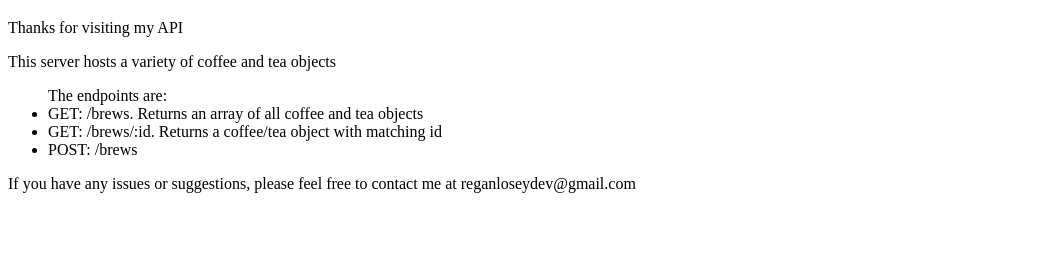
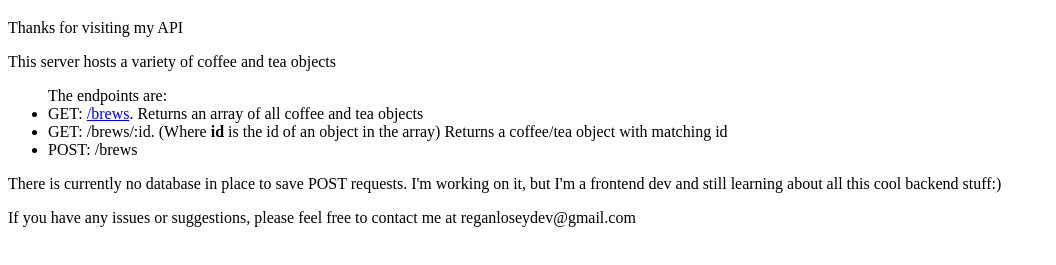
Before and after one commit to reganlosey/brewed_to_serve, a website: page index.html in a window 1280 px wide. Shown: the part 61-326 px from the top of the page, without its empty margins (0-1056 px from the left). Drawn offline with Linux system fonts and the light colour scheme.

Commit message:
Update index.html with link to /brews

```diff
--- a/index.html
+++ b/index.html
@@ -13,10 +13,11 @@
   <p>Thanks for visiting my API</p>
   <p>This server hosts a variety of coffee and tea objects</p>
   <ul>The endpoints are:
-    <li>GET: /brews. Returns an array of all coffee and tea objects</li>
-    <li>GET: /brews/:id. Returns a coffee/tea object with matching id</li>
+    <li>GET: <a href="https://brewedtoserve.herokuapp.com/brews" target="_blank" rel="noreferrer">/brews</a>. Returns an array of all coffee and tea objects</li>
+    <li>GET: /brews/:id. (Where <strong>id</strong> is the id of an object in the array) Returns a coffee/tea object with matching id</li>
     <li>POST: /brews</li>
   </ul>
+  <p>There is currently no database in place to save POST requests. I'm working on it, but I'm a frontend dev and still learning about all this cool backend stuff:)</p>
   <p>If you have any issues or suggestions, please feel free to contact me at reganloseydev@gmail.com</p>
 </body>
 
```
